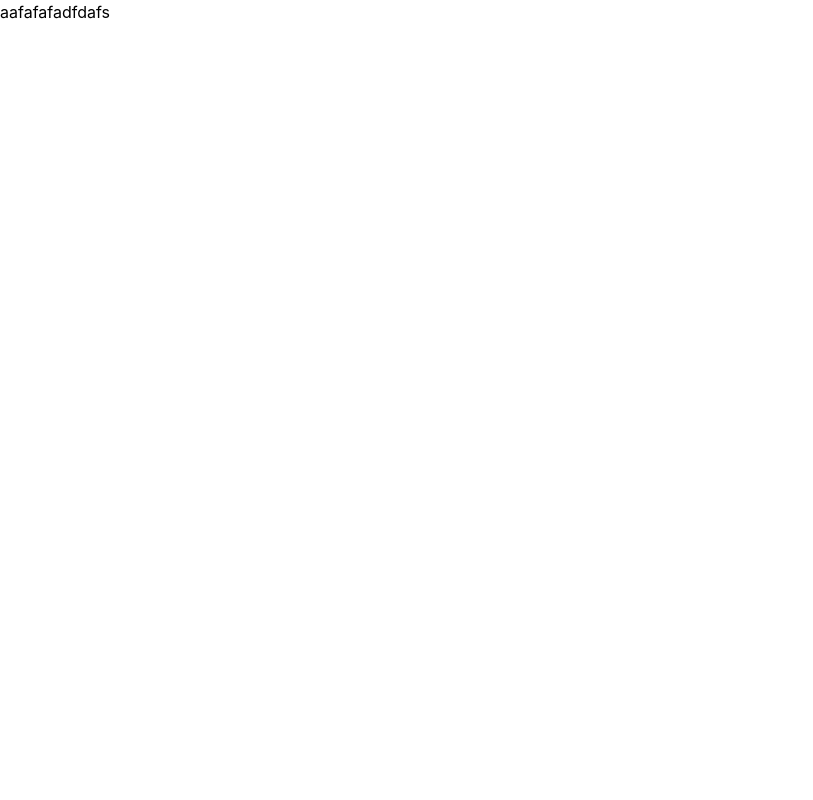
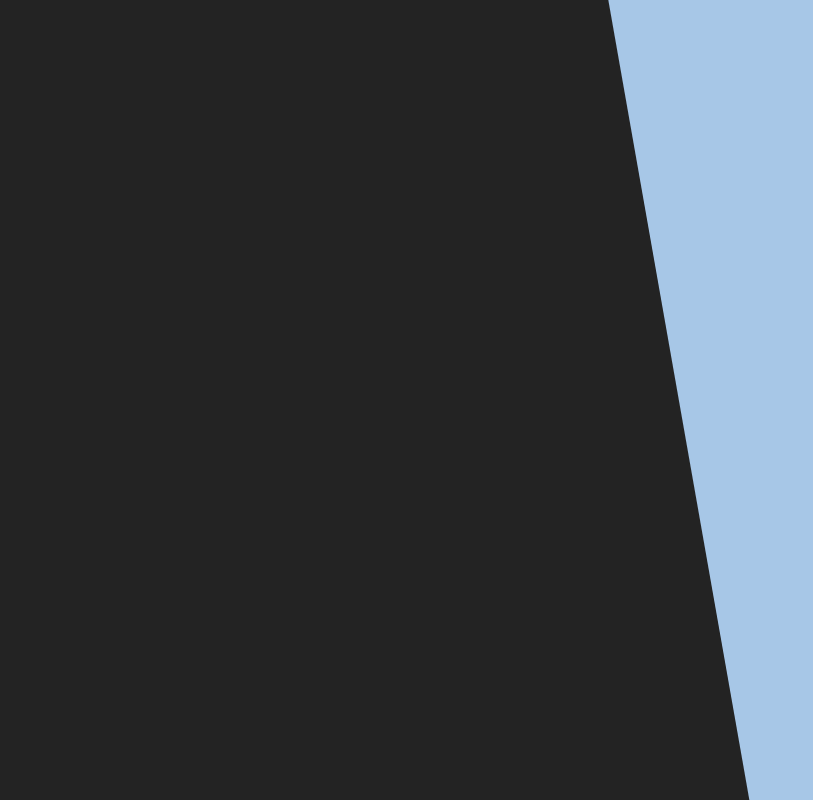
Before and after one commit to anantbansa1/ProjectPluton, a React (Create React App) app: page / in a window 1280 px wide. Shown: the whole page, without its empty margins (0-813 px from the left). Built offline with nearby package versions, Linux system fonts and the light colour scheme.

Commit message:
background

```diff
--- a/src/components/Login.js
+++ b/src/components/Login.js
@@ -3,9 +3,12 @@ import React from 'react'
 function Login() {
   return (
     <div>
-      aafafafadfdafs
+      <div className='bg-[#a7c7e7] h-[100vh] overflow-hidden'>
+        <div className='bg-[#232323] h-[100vh] scale-150 w-[42%] rotate-[-10deg]'>
+
+        </div>
+      </div>
     </div>
   )
 }
-
 export default Login
```
